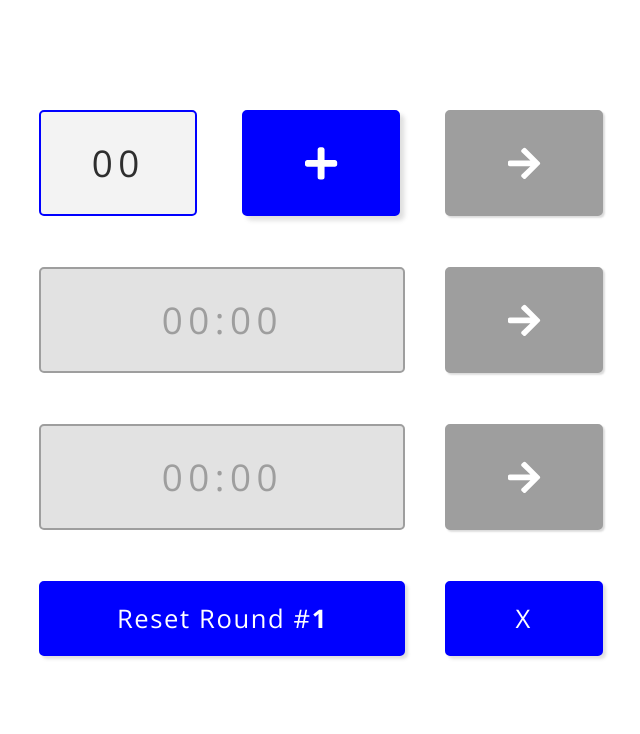
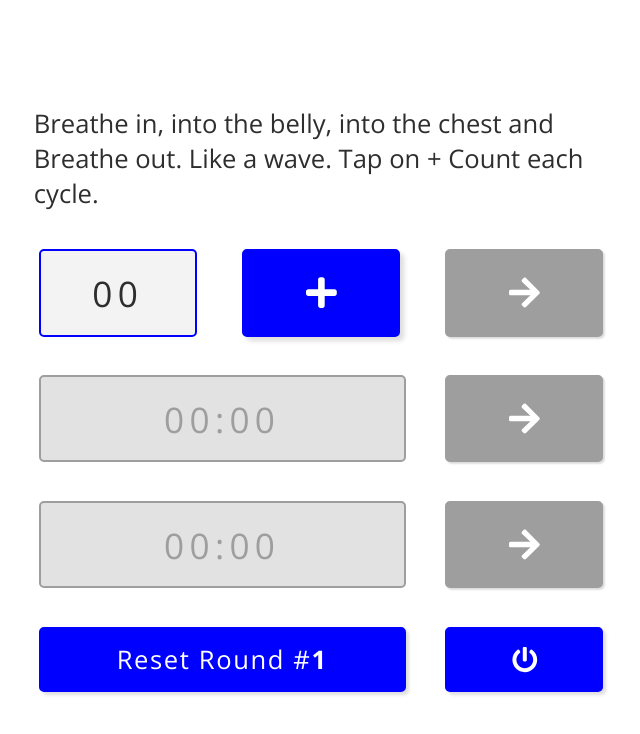
Before and after one commit to yarKode/wim-hof-breathing-counter, a React (Create React App) app: page /assistant in a window 1280 px wide. Shown: the top 734 px of the page, without its empty margins (319-959 px from the left). Built offline with nearby package versions, Linux system fonts and the light colour scheme.

Commit message:
Bug with active Next buttons after Round Reset fixed. Added UI placeholder for prompt

```diff
--- a/src/App.css
+++ b/src/App.css
@@ -9,7 +9,7 @@
 body {
   font-family: "Open Sans", sans-serif;
   color: #2e2e2e;
-  font-size: 2.3rem;
+  font-size: 2.2rem;
   font-weight: 400;
   letter-spacing: 0.15em;
   user-select: none;
@@ -29,7 +29,12 @@ body {
 }
 
 .assistant-row {
-  margin-top: 1.4em;
+  margin-top: 1.1em;
+}
+
+.guide-display {
+  font-size: 1.6rem;
+  letter-spacing: 0;
 }
 
 .assistant-el {
@@ -39,7 +44,7 @@ body {
   display: flex;
   justify-content: center;
   align-items: center;
-  padding: 0.7em 0;
+  padding: 0.5em 0;
 }
 .square {
   width: 28%;
@@ -57,7 +62,7 @@ body {
   display: flex;
   justify-content: center;
   align-items: center;
-  padding: 0.7em 0;
+  padding: 0.5em 0;
   pointer-events: none;
   cursor: default;
 }
--- a/src/App.js
+++ b/src/App.js
@@ -19,6 +19,12 @@ function App() {
 
   return (
     <div className="assistant">
+      <div className="container assistant-row guide-display">
+        <p>
+          Breathe in, into the belly, into the chest and Breathe out. Like a
+          wave. Tap on + Count each cycle.
+        </p>
+      </div>
       <Counter type={"timer1"} />
       <Timer time={state.timer1} type={"timer2"} />
       <Timer time={state.timer2} type={"stopTimer"} />
--- a/src/Components/CountButton.jsx
+++ b/src/Components/CountButton.jsx
@@ -5,9 +5,15 @@ import { GlobalContext } from "../Contexts/GlobalContext";
 
 export default function CountButton() {
   const { dispatch, state } = useContext(GlobalContext);
+
+  function countClickHandler() {
+    dispatch({ type: "Count", payload: 1 });
+
+    if (state.hideButtons) dispatch({ type: "HideBtns", payload: false });
+  }
   return (
     <div
-      onClick={() => dispatch({ type: "Count", payload: 1 })}
+      onClick={countClickHandler}
       className={
         state.enabledUI.counter
           ? "square assistant-el assistant-btn"
--- a/src/Components/NextButton.jsx
+++ b/src/Components/NextButton.jsx
@@ -49,6 +49,10 @@ export default function NextButton({ type }) {
   }
 
   useLayoutEffect(() => {
+    if (state.hideButtons) {
+      setEnabled(false);
+      return;
+    }
     if (type === "timer1" && state.count > MIN_COUNT)
       setEnabled(state.enabledUI.counterNext);
     if (type === "timer2" && state.timer1 > MIN_1ST_PHASE_BREATHE)
--- a/src/Components/Reset.jsx
+++ b/src/Components/Reset.jsx
@@ -6,10 +6,6 @@ export default function Reset() {
     <div className="container assistant-row">
       <ResetButton type={"reset"} />
       <ResetButton type={"restart"} />
-
-      {/* <div className="square assistant-el assistant-btn">
-        <p>X</p>
-      </div> */}
     </div>
   );
 }
--- a/src/Components/ResetButton.jsx
+++ b/src/Components/ResetButton.jsx
@@ -1,5 +1,8 @@
 import React, { useContext, useEffect } from "react";
 import { GlobalContext } from "../Contexts/GlobalContext";
+import { FontAwesomeIcon } from "@fortawesome/react-fontawesome";
+import { faPowerOff } from "@fortawesome/free-solid-svg-icons";
+import { uiStatus } from "../helpers";
 
 export default function ResetButton({ type }) {
   const {
@@ -14,8 +17,7 @@ export default function ResetButton({ type }) {
   } = useContext(GlobalContext);
 
   useEffect(() => {
-    const arrOfUIStates = Object.entries(enabledUI);
-    const uiDisabled = !arrOfUIStates.map((el) => el[1]).includes(true);
+    const uiDisabled = uiStatus(enabledUI);
 
     if (uiDisabled) dispatch({ type: "ChangeResetBtn", payload: "StartNew" });
   }, [dispatch, enabledUI]);
@@ -41,6 +43,7 @@ export default function ResetButton({ type }) {
           timer2Display: false,
           timer2NextBtn: false,
         },
+        hideButtons: true,
         prompt: "",
         round:
           type === "restart" ? 1 : resetBtn === "Reset" ? round : round + 1,
@@ -54,7 +57,7 @@ export default function ResetButton({ type }) {
         className="square assistant-el assistant-btn reset-btn"
         onClick={reset}
       >
-        <p>X</p>
+        <FontAwesomeIcon icon={faPowerOff} />
       </div>
     );
   }
--- a/src/Contexts/GlobalContext.jsx
+++ b/src/Contexts/GlobalContext.jsx
@@ -20,6 +20,9 @@ function reducer(state, action) {
       return { ...state, ...action.payload };
     case "ChangeResetBtn":
       return { ...state, resetBtn: action.payload };
+    case "HideBtns": {
+      return { ...state, hideButtons: action.payload };
+    }
     default:
       throw Error("Impossible case");
   }
@@ -51,7 +54,8 @@ export function ContextProvider({ children }) {
       timer2Display: false,
       timer2NextBtn: false,
     },
-    resetBtn: "Reset", //'StartNew'
+    resetBtn: "Reset", //'StartNew',
+    hideButtons: false,
     prompt: "",
     round: 1,
   });
--- /dev/null
+++ b/src/helpers.js
@@ -0,0 +1,4 @@
+export function uiStatus(uiStatesObj) {
+  const arrOfUIStates = Object.entries(uiStatesObj);
+  return !arrOfUIStates.map((el) => el[1]).includes(true);
+}
```
